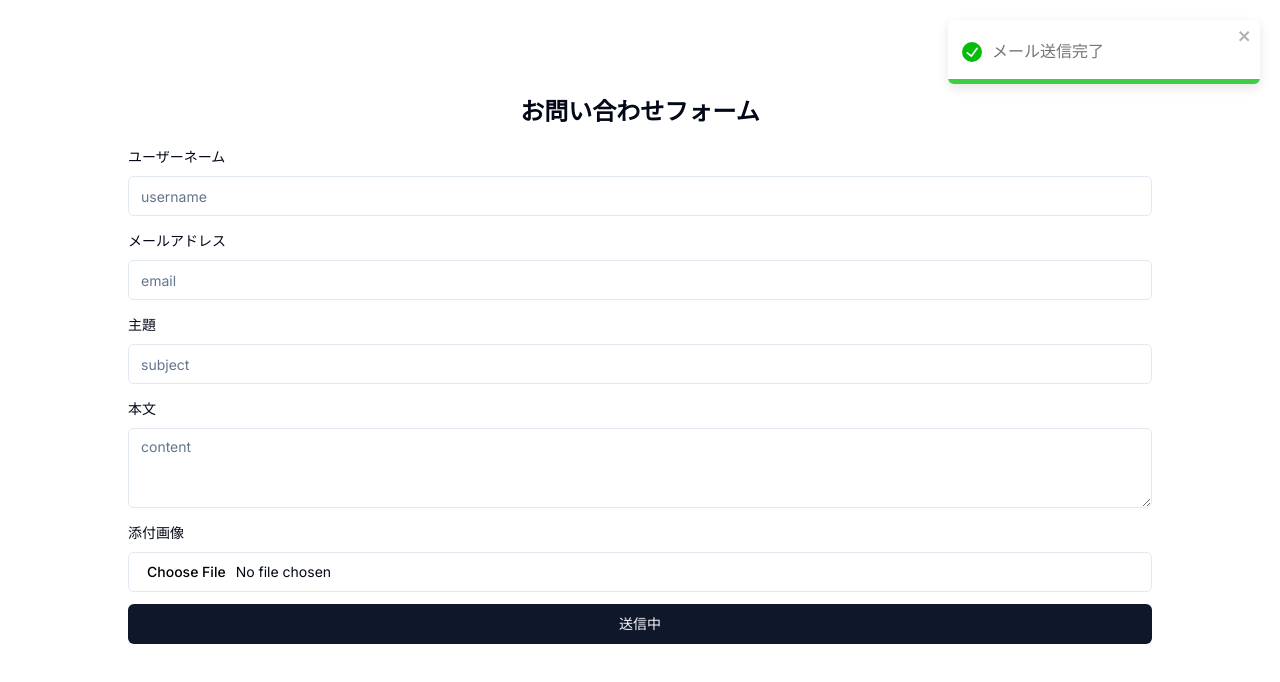
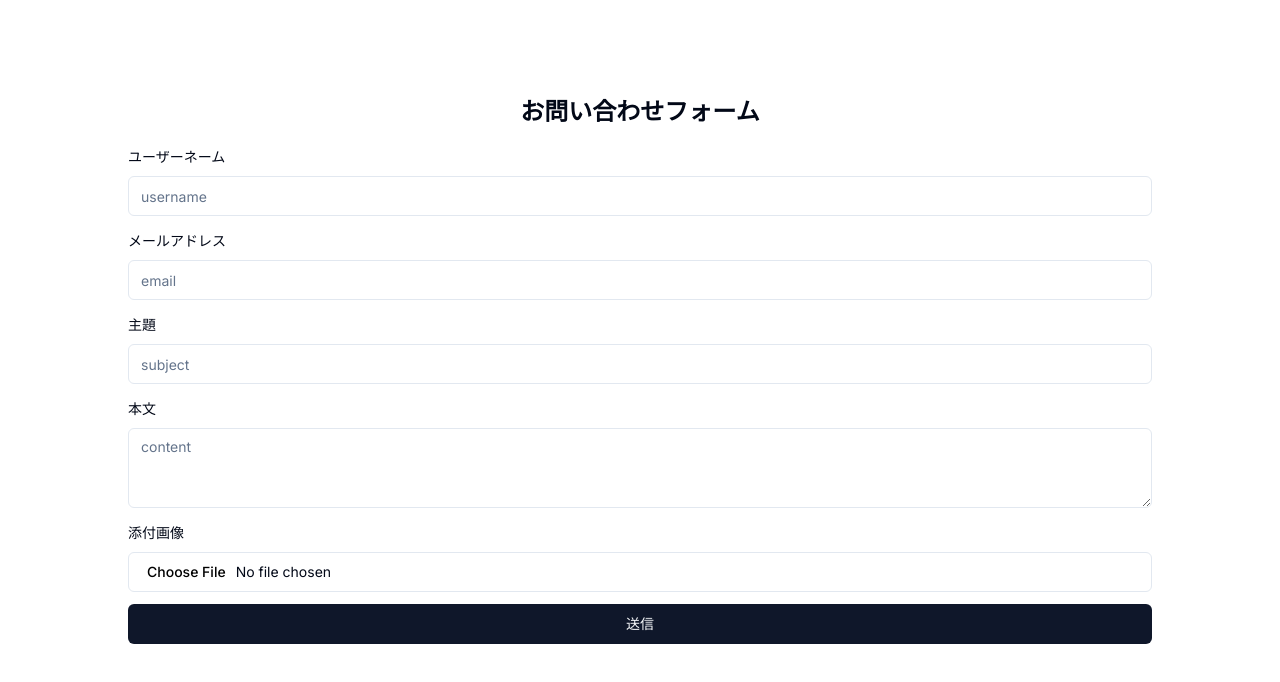
Before and after one commit to senna-lang/form-dev-demo, a Next.js app: page / in a window 1280 px wide. Shown: the top 682 px of the page. Built offline with nearby package versions, Linux system fonts and the light colour scheme.

Commit message:
useEffect修正

```diff
--- a/src/components/MailForm/MailForm.tsx
+++ b/src/components/MailForm/MailForm.tsx
@@ -19,7 +19,9 @@ const MailForm = () => {
   const { form, onSubmit } = useMailForm();
 
   useEffect(() => {
-    toast.success('メール送信完了');
+    if (form.formState.isSubmitSuccessful) {
+      toast.success('メール送信完了');
+    }
   }, [form.formState.isSubmitSuccessful]);
 
   return (
@@ -103,7 +105,7 @@ const MailForm = () => {
           )}
         />
         <Button type="submit" disabled={form.formState.isSubmitting}>
-          {form.formState.isSubmitting ? '送信完了' : '送信中'}
+          {form.formState.isSubmitting ? '送信中' : '送信'}
         </Button>
       </form>
     </Form>
```
